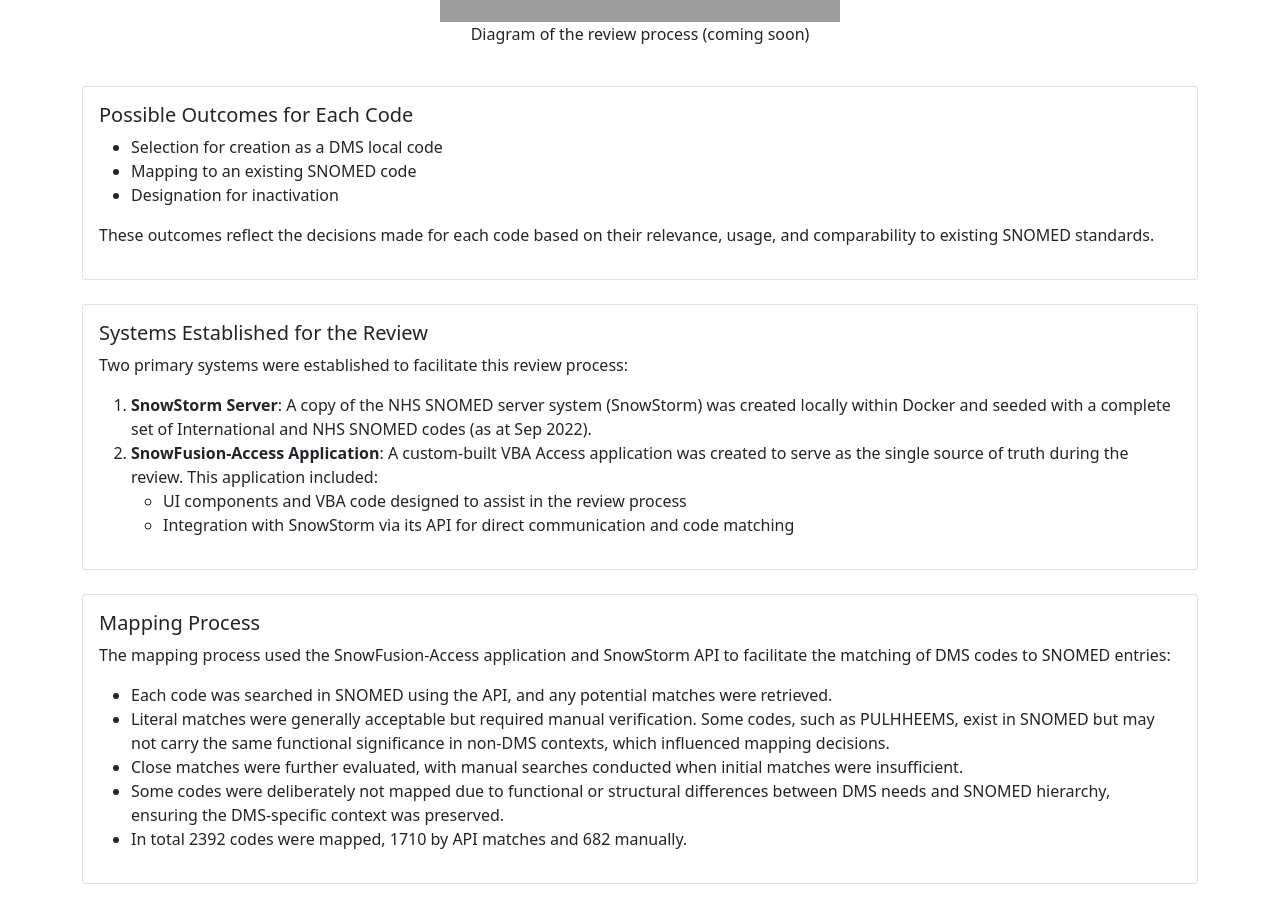
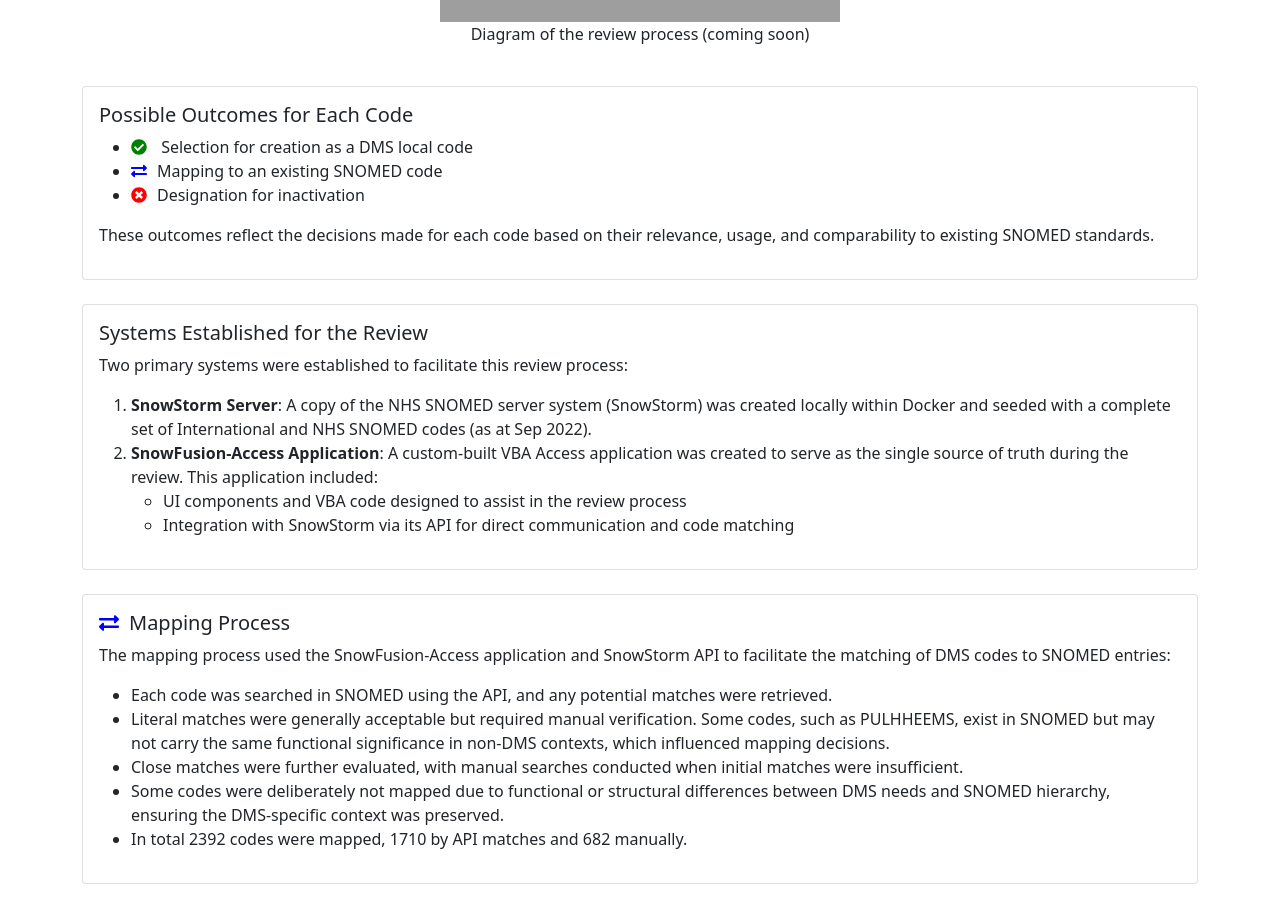
Before and after one commit to MikeForde/SnowFusionD2S, a React (Create React App) app in the folder client/: page /review-process in a window 1280 px wide. Shown: the part 500-1407 px from the top of the page. Built offline with nearby package versions, Linux system fonts and the light colour scheme; no server answers; grey boxes are pictures that could not be loaded.

Commit message:
Review Page update 4

```diff
--- a/client/src/pages/ReviewPage.js
+++ b/client/src/pages/ReviewPage.js
@@ -1,5 +1,11 @@
 import React from 'react';
 import { Container, Row, Col, Card, Image } from 'react-bootstrap';
+import { FontAwesomeIcon } from '@fortawesome/react-fontawesome';
+import {
+    faCheckCircle,
+    faExchangeAlt,
+    faTimesCircle,
+} from '@fortawesome/free-solid-svg-icons';
 
 function ReviewPage() {
     return (
@@ -23,9 +29,18 @@ function ReviewPage() {
                 <Card.Body>
                     <Card.Title>Possible Outcomes for Each Code</Card.Title>
                     <ul>
-                        <li>Selection for creation as a DMS local code</li>
-                        <li>Mapping to an existing SNOMED code</li>
-                        <li>Designation for inactivation</li>
+                        <li><FontAwesomeIcon
+                            icon={faCheckCircle}
+                            style={{ color: 'green', marginRight: '10px' }}
+                        /> Selection for creation as a DMS local code</li>
+                        <li><FontAwesomeIcon
+                            icon={faExchangeAlt}
+                            style={{ color: 'blue', marginRight: '10px' }}
+                        />Mapping to an existing SNOMED code</li>
+                        <li><FontAwesomeIcon
+                            icon={faTimesCircle}
+                            style={{ color: 'red', marginRight: '10px' }}
+                        />Designation for inactivation</li>
                     </ul>
                     <p>These outcomes reflect the decisions made for each code based on their relevance, usage, and comparability to existing SNOMED standards.</p>
                 </Card.Body>
@@ -54,7 +69,10 @@ function ReviewPage() {
             {/* Mapping process */}
             <Card className="mb-4">
                 <Card.Body>
-                    <Card.Title>Mapping Process</Card.Title>
+                    <Card.Title><FontAwesomeIcon
+                        icon={faExchangeAlt}
+                        style={{ color: 'blue', marginRight: '10px' }}
+                    />Mapping Process</Card.Title>
                     <p>The mapping process used the SnowFusion-Access application and SnowStorm API to facilitate the matching of DMS codes to SNOMED entries:</p>
                     <ul>
                         <li>Each code was searched in SNOMED using the API, and any potential matches were retrieved.</li>
@@ -72,7 +90,10 @@ function ReviewPage() {
             {/* Inactivation process */}
             <Card className="mb-4">
                 <Card.Body>
-                    <Card.Title>Inactivation Process</Card.Title>
+                    <Card.Title><FontAwesomeIcon
+                        icon={faTimesCircle}
+                        style={{ color: 'red', marginRight: '10px' }}
+                    />Inactivation Process</Card.Title>
                     <p>The selection process for inactivation was also handled manually. However, some broad groups of codes were identified with similar inactivation criteria:</p>
                     <ul>
                         <li>
```
